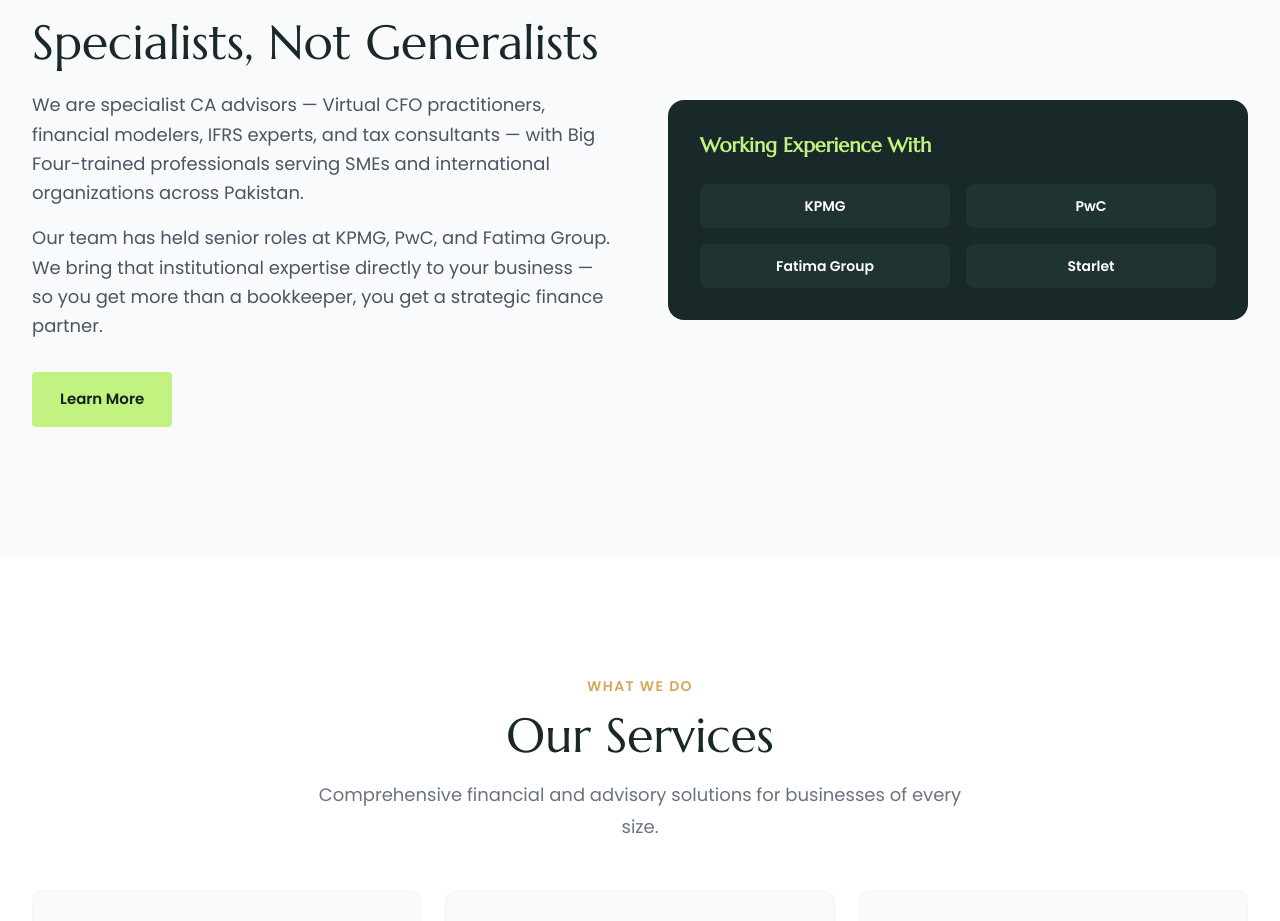
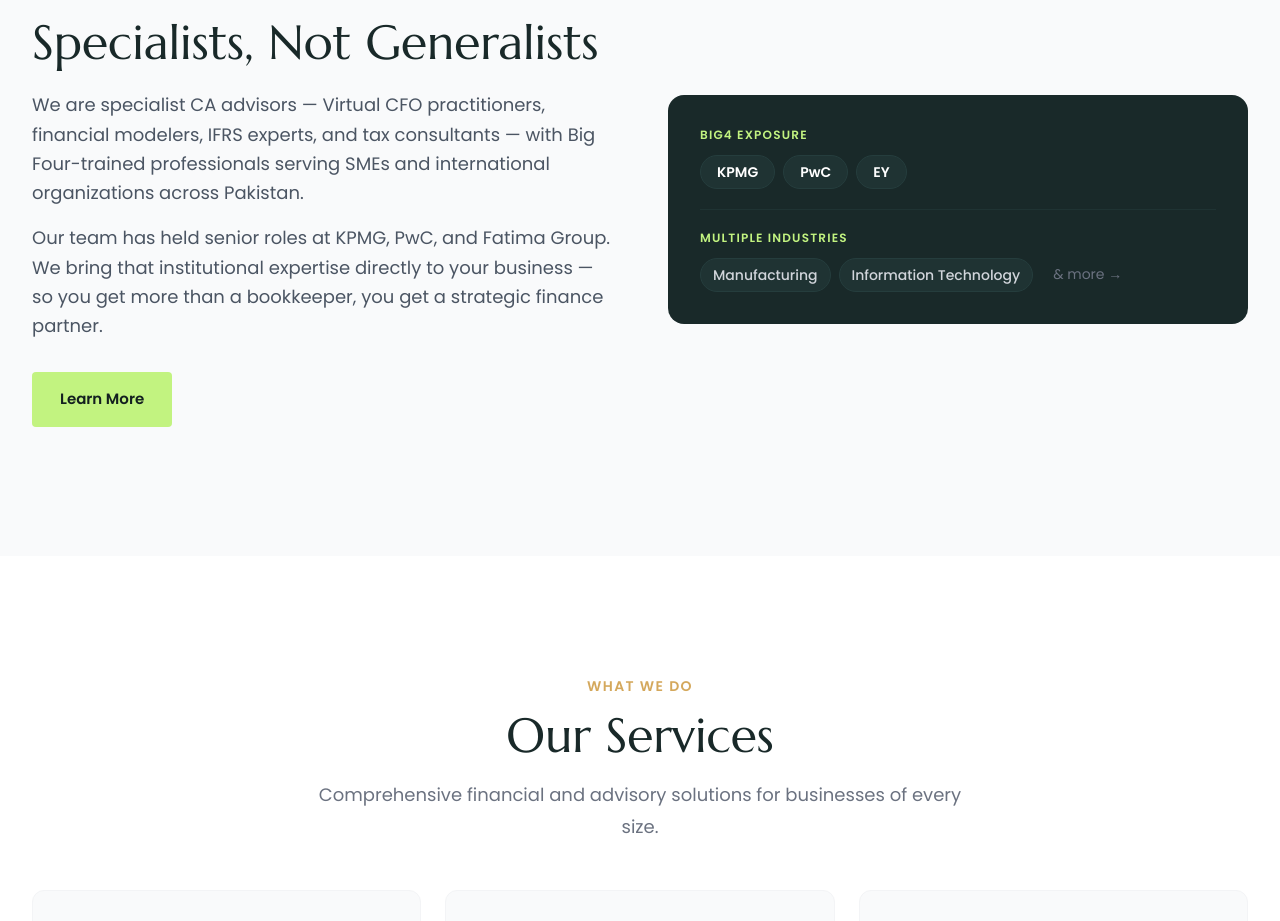
Before and after one commit to whassan89/MNSAI_Webapp, a Next.js app: page / in a window 1280 px wide. Shown: the part 1463-2384 px from the top of the page. Built offline with nearby package versions, Linux system fonts and the light colour scheme.

Commit message:
Update homepage About box — Big4 pills + top 2 industries concise layout
Co-Authored-By: Claude Sonnet 4.6 <noreply@anthropic.com>

```diff
--- a/src/app/page.tsx
+++ b/src/app/page.tsx
@@ -176,16 +176,25 @@ export default function Home() {
             </AnimateOnView>
             <AnimateOnView direction="right" delay={0.15}>
               <div className="bg-navy-800 rounded-2xl p-8 text-white">
-                <h3 className="font-heading text-xl font-semibold mb-6 text-gold-400">Working Experience With</h3>
-                <div className="grid grid-cols-2 gap-4">
-                  {["KPMG", "PwC", "Fatima Group", "Starlet"].map((co) => (
-                    <div
-                      key={co}
-                      className="bg-navy-700 hover:bg-gold-400 hover:text-navy-900 rounded-lg px-4 py-3 text-center font-semibold text-sm transition-all duration-300 cursor-default"
-                    >
-                      {co}
-                    </div>
+                {/* Big 4 */}
+                <p className="text-gold-400 text-xs font-semibold tracking-widest uppercase mb-3">Big4 Exposure</p>
+                <div className="flex gap-2 mb-5">
+                  {["KPMG", "PwC", "EY"].map((f) => (
+                    <span key={f} className="px-4 py-1.5 bg-navy-700 rounded-full text-sm font-semibold text-white border border-navy-600 hover:bg-gold-400 hover:text-navy-900 hover:border-gold-400 transition-all duration-300 cursor-default">
+                      {f}
+                    </span>
                   ))}
+                </div>
+                <div className="border-t border-navy-700 mb-5" />
+                {/* Industries */}
+                <p className="text-gold-400 text-xs font-semibold tracking-widest uppercase mb-3">Multiple Industries</p>
+                <div className="flex gap-2 flex-wrap">
+                  {["Manufacturing", "Information Technology"].map((ind) => (
+                    <span key={ind} className="px-3 py-1.5 bg-navy-700 rounded-full text-sm font-medium text-gray-300 border border-navy-600 hover:border-gold-400 hover:text-gold-400 transition-colors duration-200 cursor-default">
+                      {ind}
+                    </span>
+                  ))}
+                  <span className="px-3 py-1.5 text-sm text-gray-500 cursor-default">& more →</span>
                 </div>
               </div>
             </AnimateOnView>
```
